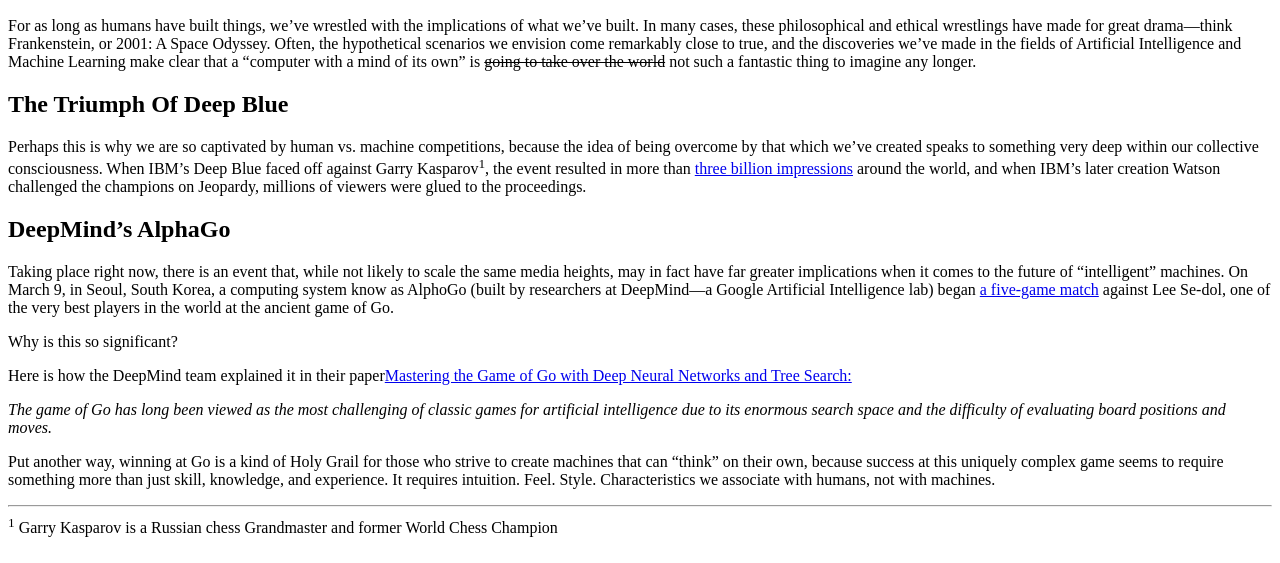
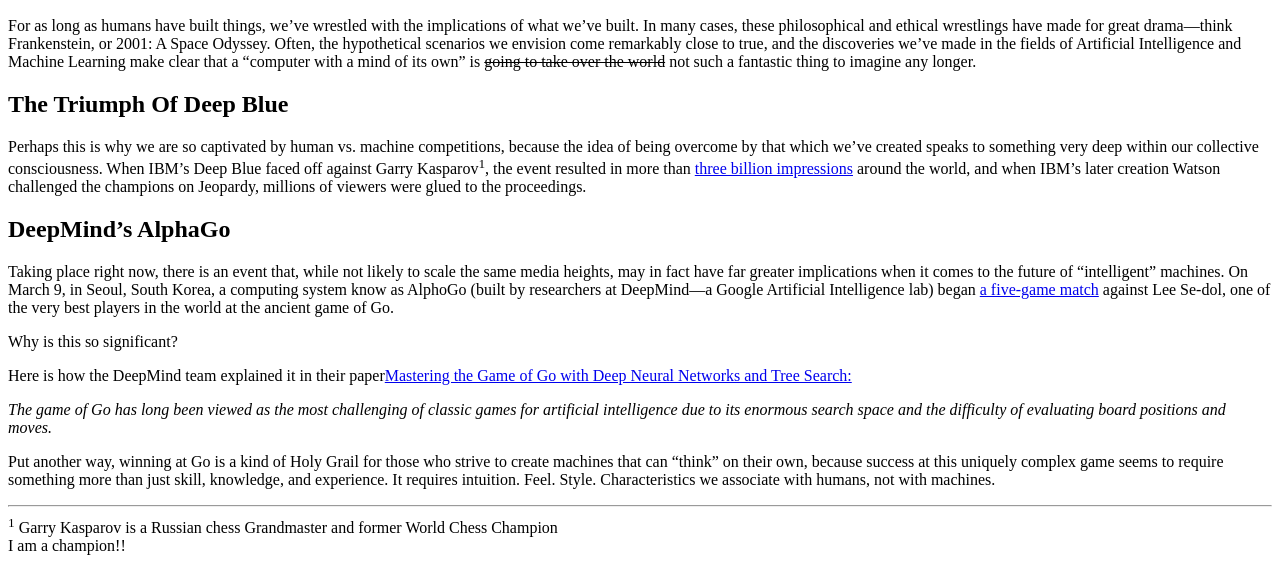
Before and after one commit to abbeyseto/Article-mockup, a plain HTML site: page index.html in a window 1280 px wide. Shown: the part 503-1066 px from the top of the page. Drawn offline with Linux system fonts and the light colour scheme.

Commit message:
index updated

```diff
--- a/index.html
+++ b/index.html
@@ -34,5 +34,7 @@
   <p>Put another way, winning at Go is a kind of Holy Grail for those who strive to create machines that can “think” on their own, because success at this uniquely complex game seems to require something more than just skill, knowledge, and experience. It requires intuition. Feel. Style. Characteristics we associate with humans, not with machines.</p>
   <hr>
   <sup>1</sup> Garry Kasparov is a Russian chess Grandmaster and former World Chess Champion
+
+  <footer>I am a champion!!</footer>
 </body>
 </html>
```
